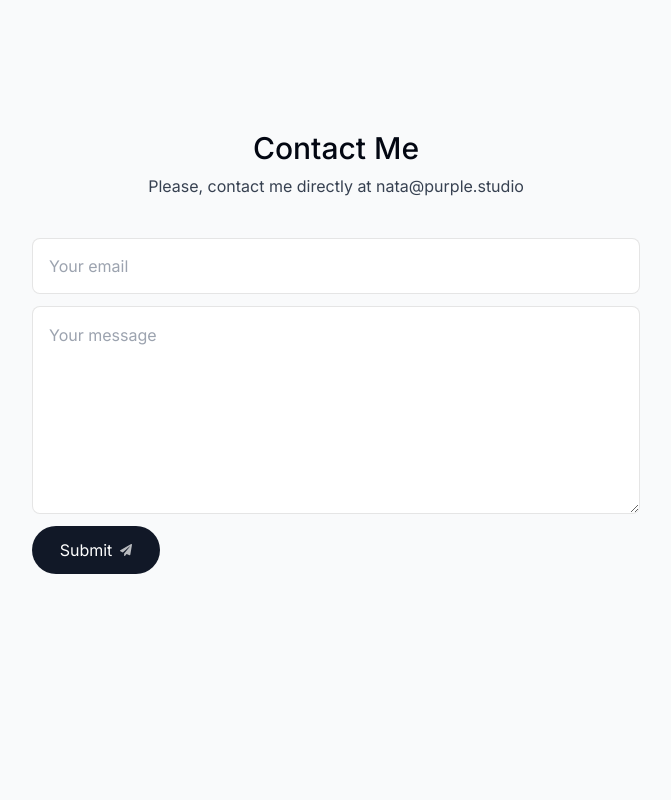
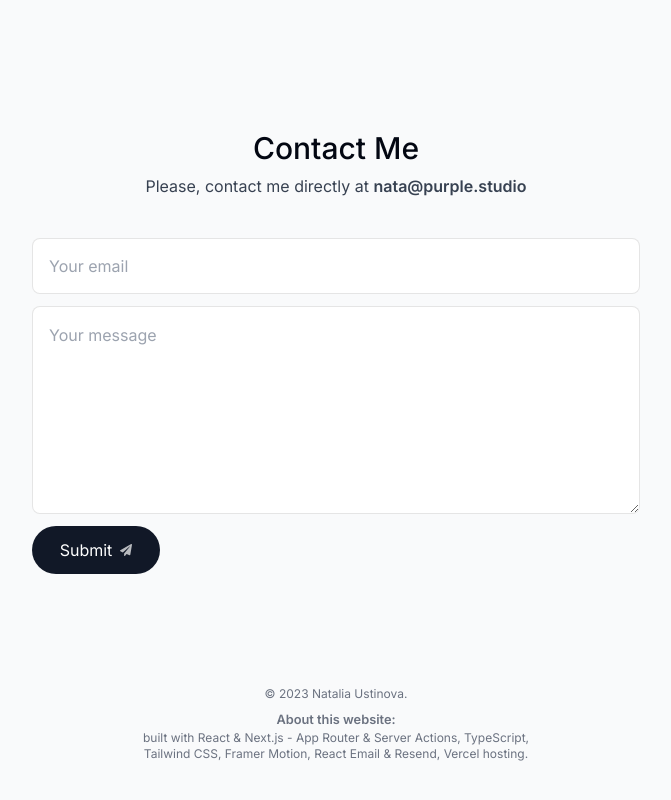
Before and after one commit to NataliUstinova/portfolio, a Next.js app: page / in a window 1280 px wide. Shown: the part 3698-4498 px from the top of the page, without its empty margins (304-975 px from the left). Before the commit the page ends 4384 px from the top, so only its background shows below. Built offline with nearby package versions, Linux system fonts and the light colour scheme; no server answers.

Commit message:
feat: footer component

```diff
--- a/app/layout.tsx
+++ b/app/layout.tsx
@@ -4,6 +4,7 @@
 import Header from "@/components/header";
 import { ActiveSectionContextProvider } from "@/contexts/active-section-context";
 import { Toaster } from "react-hot-toast";
+import Footer from "@/components/footer";
 
 const inter = Inter({ subsets: ["latin"] });
 
@@ -33,6 +34,7 @@
         <ActiveSectionContextProvider>
           <Header />
           {children}
+          <Footer />
           <Toaster position="top-right" />
         </ActiveSectionContextProvider>
       </body>
--- a/components/contact.tsx
+++ b/components/contact.tsx
@@ -34,11 +34,17 @@
       <SectionHeading>Contact Me</SectionHeading>
       <p className="text-gray-700 -mt-6">
         Please, contact me directly at{" "}
-        <a href="mailto:nata@purple.studio">nata@purple.studio</a>
+        <a
+          href="mailto:nata@purple.studio"
+          className="font-semibold hover:opacity-80 active:opacity-80"
+        >
+          nata@purple.studio
+        </a>
       </p>
       <form
         className="mt-10 flex flex-col"
         action={async (formData) => {
+          // @ts-ignore
           const { data, error } = await sendEmail(formData);
           if (error) {
             toast.error(error);
--- /dev/null
+++ b/components/footer.tsx
@@ -0,0 +1,18 @@
+import React from "react";
+
+const Footer = () => {
+  return (
+    <footer className="w-full flex flex-col items-center mb-10 px-4 text-center text-gray-500">
+      <small className="mb-2 block text-xs">
+        &copy; {new Date().getFullYear()} Natalia Ustinova.{" "}
+      </small>
+      <small className="font-semibold">About this website:</small>
+      <p className="text-xs w-[min(100%,25rem)]">
+        built with React & Next.js - App Router & Server Actions, TypeScript,
+        Tailwind CSS, Framer Motion, React Email & Resend, Vercel hosting.
+      </p>
+    </footer>
+  );
+};
+
+export default Footer;
```
